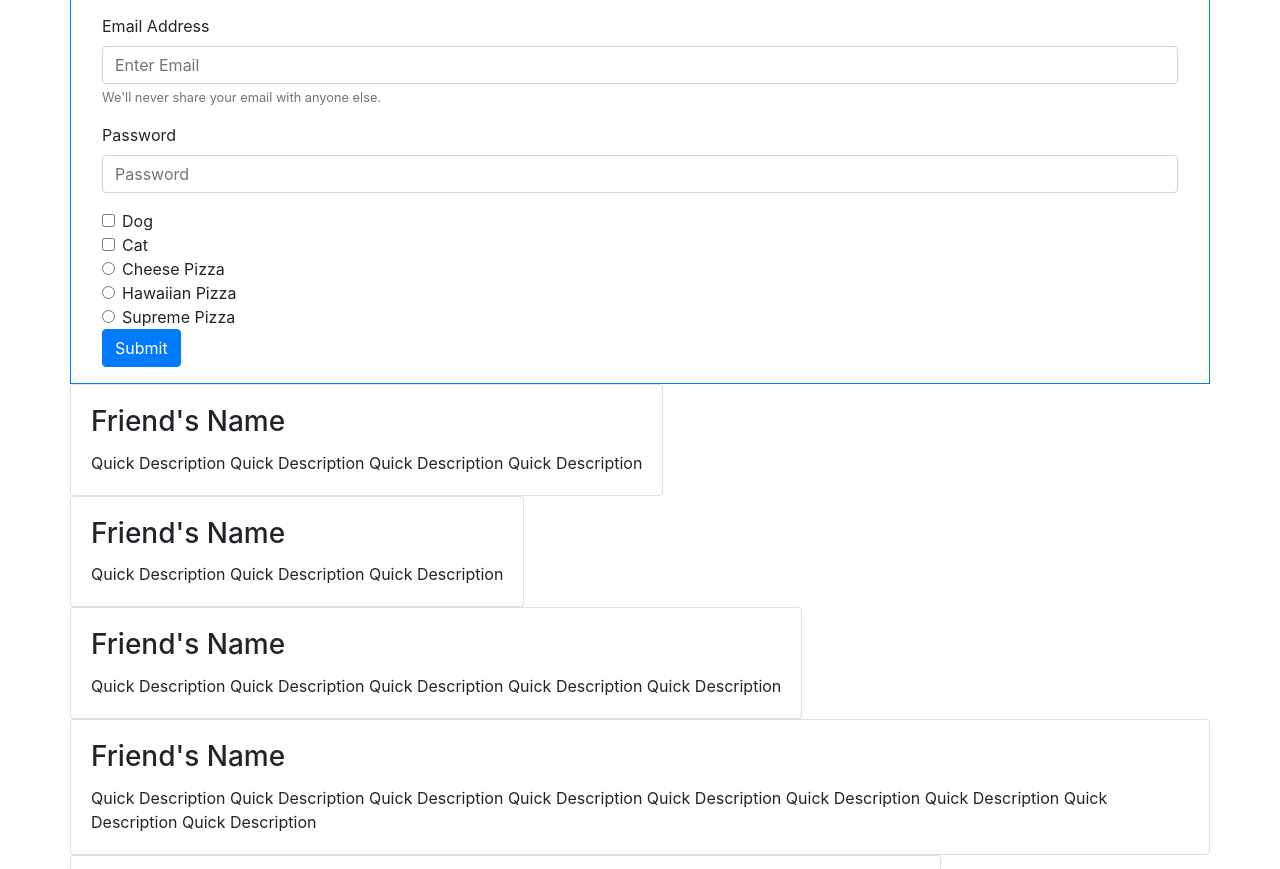
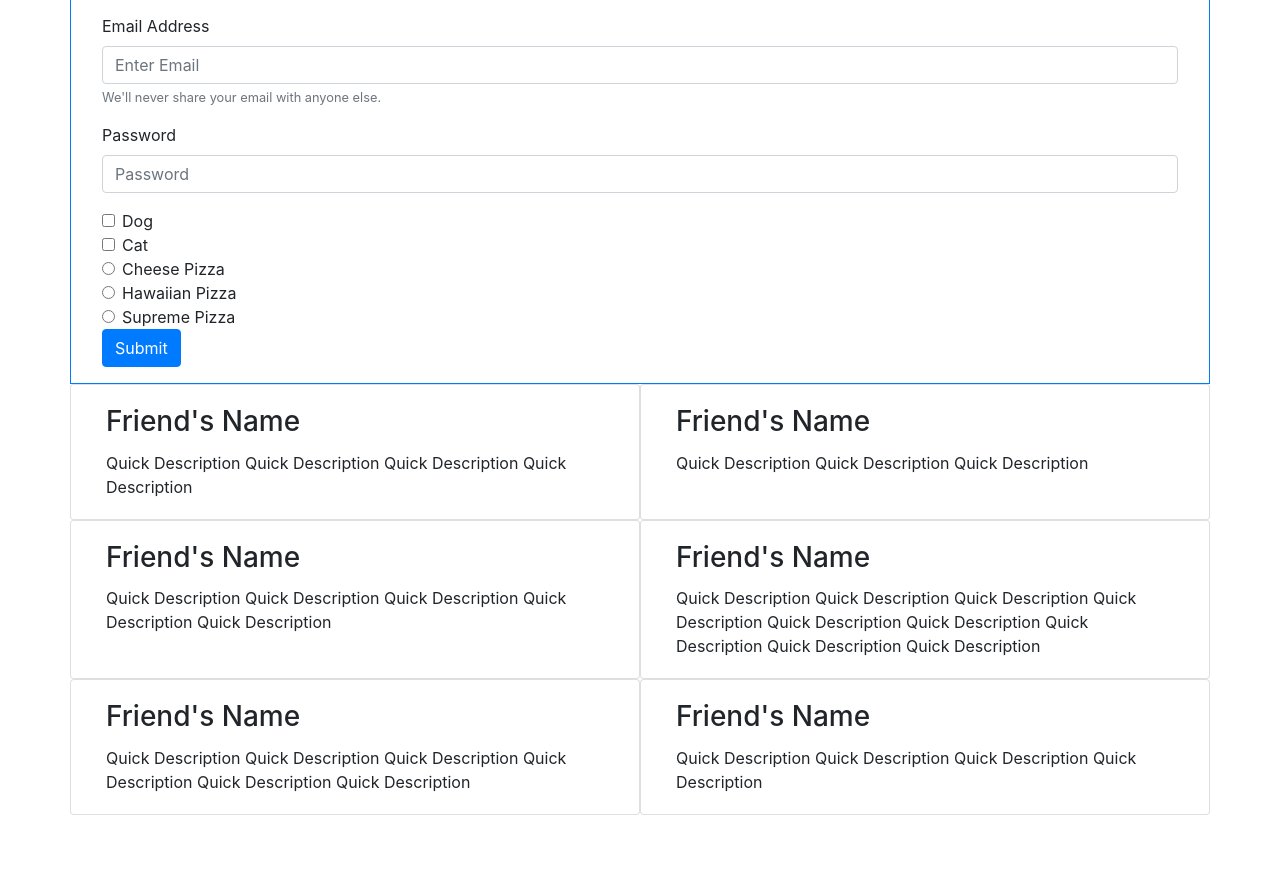
Before and after one commit to wildintu/Bootstrap-4-Drills, a plain HTML site: page index.html in a window 1280 px wide. Shown: the part 83-952 px from the top of the page. After the commit the page ends 898 px from the top, so only its background shows below. Drawn offline with nearby package versions, Linux system fonts and the light colour scheme.

Commit message:
Two per row

```diff
--- a/index.html
+++ b/index.html
@@ -56,15 +56,13 @@
             </span>
         </div>
         <div class="row">
-            <div class="card">
+            <div class="card col-6">
                 <div class="card-body">
                     <h3 class="card-title">Friend's Name</h3>
                     <p class="card-text">Quick Description Quick Description Quick Description Quick Description</p>
                 </div>
             </div>
-        </div>
-        <div class="row">
-            <div class="card">
+            <div class="card col-6">
                 <div class="card-body">
                     <h3 class="card-title">Friend's Name</h3>
                     <p class="card-text">Quick Description Quick Description Quick Description</p>
@@ -72,15 +70,13 @@
             </div>
         </div>
         <div class="row">
-            <div class="card">
+            <div class="card col-6">
                 <div class="card-body">
                     <h3 class="card-title">Friend's Name</h3>
                     <p class="card-text">Quick Description Quick Description Quick Description Quick Description Quick Description</p>
                 </div>
             </div>
-        </div>
-        <div class="row">
-            <div class="card">
+            <div class="card col-6">
                 <div class="card-body">
                     <h3 class="card-title">Friend's Name</h3>
                     <p class="card-text">Quick Description Quick Description Quick Description Quick Description Quick Description Quick Description Quick Description Quick Description Quick Description</p>
@@ -88,15 +84,13 @@
             </div>
         </div>
         <div class="row">
-            <div class="card">
+            <div class="card col-6">
                 <div class="card-body">
                     <h3 class="card-title">Friend's Name</h3>
                     <p class="card-text">Quick Description Quick Description Quick Description Quick Description Quick Description Quick Description</p>
                 </div>
             </div>
-        </div>
-        <div class="row">
-            <div class="card">
+            <div class="card col-6">
                 <div class="card-body">
                     <h3 class="card-title">Friend's Name</h3>
                     <p class="card-text">Quick Description Quick Description Quick Description Quick Description</p>
```
